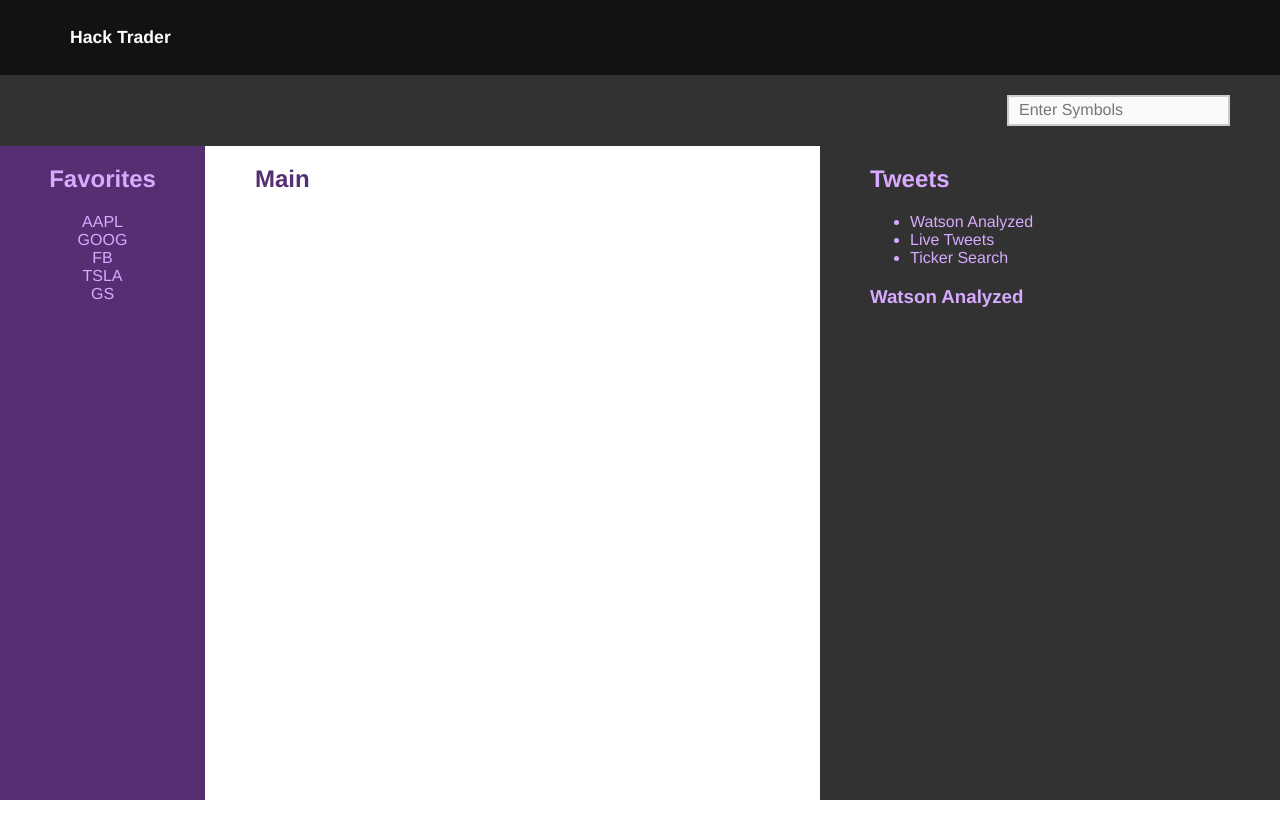
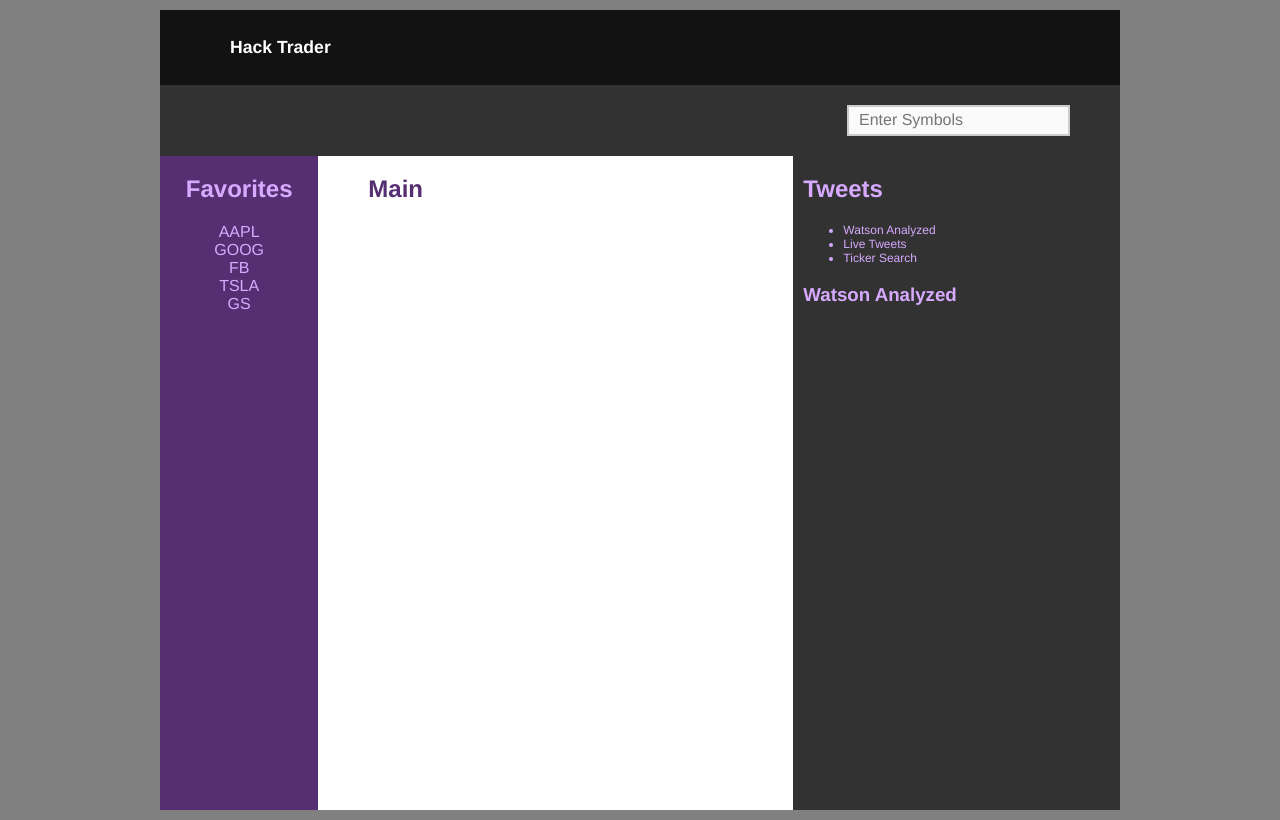
Before and after one commit to carlolm/fearlessDefenders, a React app: page / in a window 1280 px wide. Built offline with nearby package versions, Linux system fonts and the light colour scheme; no server answers.

Commit message:
feat/TweetStream: enabled stop stream

```diff
--- a/package.json
+++ b/package.json
@@ -23,6 +23,7 @@
     "express": "^4.15.2",
     "knex": "^0.13.0",
     "path": "^0.12.7",
+    "prop-types": "^15.5.8",
     "react": "^15.5.4",
     "react-dom": "^15.5.4",
     "react-tabs": "^0.8.3",
--- a/src/components/TweetStream.js
+++ b/src/components/TweetStream.js
@@ -1,6 +1,8 @@
 import React, { Component } from 'react';
 import io from 'socket.io-client';
 import TweetStreamEntry from './TweetStreamEntry';
+import './css/TweetStream.css';
+
 
 const socket = io('http://localhost:5000');
 
@@ -8,17 +10,17 @@ class TweetStream extends Component {
   constructor(props) {
     super(props);
     this.state = {
-      ticker: '#TRUMP',
+      ticker: '#trump',
       showStream: true,
       tweetStream: [],
     };
 
     this.handleClick = this.handleClick.bind(this);
+    this.handleChange = this.handleChange.bind(this);
   }
 
   componentDidMount() {
     socket.on('tweet', (tweet) => {
-      console.log(tweet);
       let tweets = this.state.tweetStream;
       const maxTweets = 10;
 
@@ -29,10 +31,14 @@ class TweetStream extends Component {
     });
   }
 
+  handleChange(e) {
+    e.preventDefault();
+    this.setState({ ticker: e.target.value });
+  }
+
   handleClick(e) {
     e.preventDefault();
     this.setState({ showStream: !this.state.showStream });
-    if (this.state.showStream) {
     const body = {
       ticker: this.state.ticker,
       showStream: this.state.showStream,
@@ -49,24 +55,31 @@ class TweetStream extends Component {
 
     console.log(options);
 
-      fetch('http://localhost:3000/api/stream', options)
+    fetch('/api/stream', options)
       .then(data => data.json())
       .then(data => console.log(data))
       .catch(err => console.warn(err));
-    }
   }
 
   render() {
     return (
       <div>
-        <table>
+        <table className="table-header">
           <tbody>
             <tr>
+              <td className="label">
+                Current:
+              </td>
+              <td className="ticker">
+                <input type="text" value={this.state.ticker} onChange={this.handleChange} />
+              </td>
               <td>
-                <button onClick={this.handleClick}>{ (this.state.showStream) ? 'Live Stream' : 'Pause Stream' }</button>
+                <div className="button" onClick={this.handleClick}>{(this.state.showStream) ? 'Live Stream' : 'Pause Stream'}</div>
               </td>
             </tr>
-            { this.state.tweetStream.map((tweet, index) => (
+          </tbody>
+        </table>
+        {this.state.tweetStream.map((tweet, index) => (
           <TweetStreamEntry
             key={index}
             username={tweet.username}
@@ -75,9 +88,6 @@ class TweetStream extends Component {
           />
         ))
         }
-
-          </tbody>
-        </table>
       </div>
     );
   }
--- a/src/components/TweetStreamEntry.js
+++ b/src/components/TweetStreamEntry.js
@@ -1,10 +1,11 @@
 import React from 'react';
-
+import PropTypes from 'prop-types';
 import './css/TweetStreamEntry.css';
 
 
 const TweetStreamEntry = ({ username, timeStamp, text }) => (
-  <div className="tweet">
+  <table className="tweet">
+    <tbody>
       <tr>
         <td className="username">{username}</td>
         <td className="timestamp">{timeStamp}</td>
@@ -12,7 +13,14 @@ const TweetStreamEntry = ({ username, timeStamp, text }) => (
       <tr>
         <td colSpan="2" className="tweetText">{text}</td>
       </tr>
-  </div>
+    </tbody>
+  </table>
 );
 
+TweetStreamEntry.propTypes = {
+  username: PropTypes.string,
+  timeStamp: PropTypes.string,
+  text : PropTypes.string,
+};
+
 export default TweetStreamEntry;
--- a/src/components/TweetTabs.js
+++ b/src/components/TweetTabs.js
@@ -4,6 +4,8 @@ import { Tab, Tabs, TabList, TabPanel } from 'react-tabs';
 
 import TickerSearch from './TickerSearch';
 import TweetStream from './TweetStream';
+
+import './css/TweetTabs.css';
 
 class TweetTabs extends Component {
   constructor(props) {
@@ -18,9 +20,9 @@ class TweetTabs extends Component {
     return (
       <Tabs>
         <TabList>
-          <Tab>Watson Analyzed</Tab>
-          <Tab>Live Tweets</Tab>
-          <Tab>Ticker Search</Tab>
+          <Tab className="tab-text">Watson Analyzed</Tab>
+          <Tab className="tab-text">Live Tweets</Tab>
+          <Tab className="tab-text">Ticker Search</Tab>
         </TabList>
 
         <TabPanel>
--- a/src/components/css/App.css
+++ b/src/components/css/App.css
@@ -1,11 +1,18 @@
 * {
   font-family: 'Helvetica Neue';
+}
+
+body {
+  background-color: gray;
 }
 
 .site-wrap {
   display: flex;
   min-height: 100vh;
   flex-direction: column;
+  max-width: 960px;
+  margin: auto;
+  padding: 10px;
 }
 
 .header {
--- a/src/components/css/Main.css
+++ b/src/components/css/Main.css
@@ -1,6 +1,7 @@
 .main {
   flex: 3;
   color: #562f72;
+  background-color: white;
 }
 
 .main h2 {
--- /dev/null
+++ b/src/components/css/TweetStream.css
@@ -0,0 +1,35 @@
+.table-header {
+  display: inline-block;
+  width: 100%;
+  background: white;
+  margin: 0px;
+}
+
+.label {
+  font-weight: bold;
+  color: purple;
+  width: 33%;
+}
+
+.ticker {
+  font-size: 0.8rem;
+  width: 33%;
+  font-weight: bold;
+  color: gray;
+}
+
+.button {
+  display: inline-block;
+  color: #181818;
+  border-radius: 5px;
+  background-color: #d7aaff;
+  padding: 5px;
+  width: auto;
+  font-size: 0.8rem;
+  text-align: center;
+}
+
+.button:hover {
+  background-color: gray;
+  color: #d7aaff;
+}
--- a/src/components/css/TweetStreamEntry.css
+++ b/src/components/css/TweetStreamEntry.css
@@ -3,6 +3,7 @@
   background-color: white;
   margin: 5px;
   padding: 2px;
+  width: 97.5%;
 }
 
 .username {
--- /dev/null
+++ b/src/components/css/TweetTabs.css
@@ -0,0 +1,3 @@
+.tab-text {
+  font-size: 0.75rem;
+}
--- a/src/components/css/Tweets.css
+++ b/src/components/css/Tweets.css
@@ -1,6 +1,7 @@
 .tweets {
-  padding-left: 50px;
+  padding-left: 10px;
   flex: 2;
   background-color: #323232;
   color: #d7aaff;
+  width: 100%;
 }
```
Also changed, not shown: 1 other file (tests, documents, lock files or other folders). Lines whose indentation alone changed are shown as unchanged.
